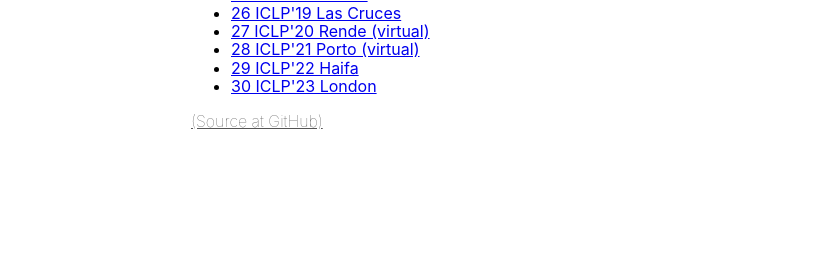
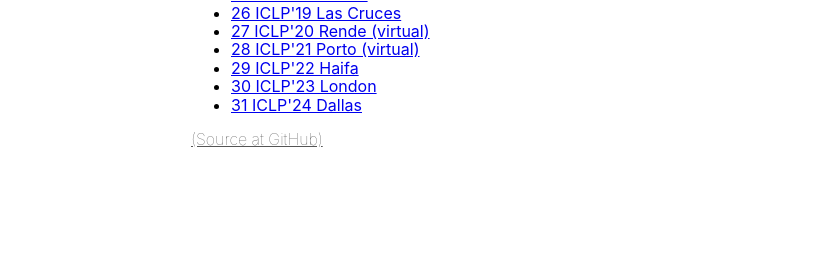
Before and after one commit to lpcp-contest/lpcp-contest.github.io, a plain HTML site: page index.html in a window 1280 px wide. Shown: the part 286-550 px from the top of the page, 449-1280 px from the left. Drawn offline with Linux system fonts and the light colour scheme.

Commit message:
LP/CP Programming Contest 2024

```diff
--- a/index.html
+++ b/index.html
@@ -29,6 +29,7 @@
       <li><a href="https://github.com/lpcp-contest/lpcp-contest-2021">28 ICLP'21 Porto (virtual)</a></li>
       <li><a href="https://github.com/lpcp-contest/lpcp-contest-2022">29 ICLP'22 Haifa</a></li>
       <li><a href="https://github.com/lpcp-contest/lpcp-contest-2023">30 ICLP'23 London</a></li>
+      <li><a href="https://github.com/lpcp-contest/lpcp-contest-2024">31 ICLP'24 Dallas</a></li>
     </ul>
     </p>
     <a class="mid-gray fw1" href="https://github.com/lpcp-contest">(Source at GitHub)</a>
```
